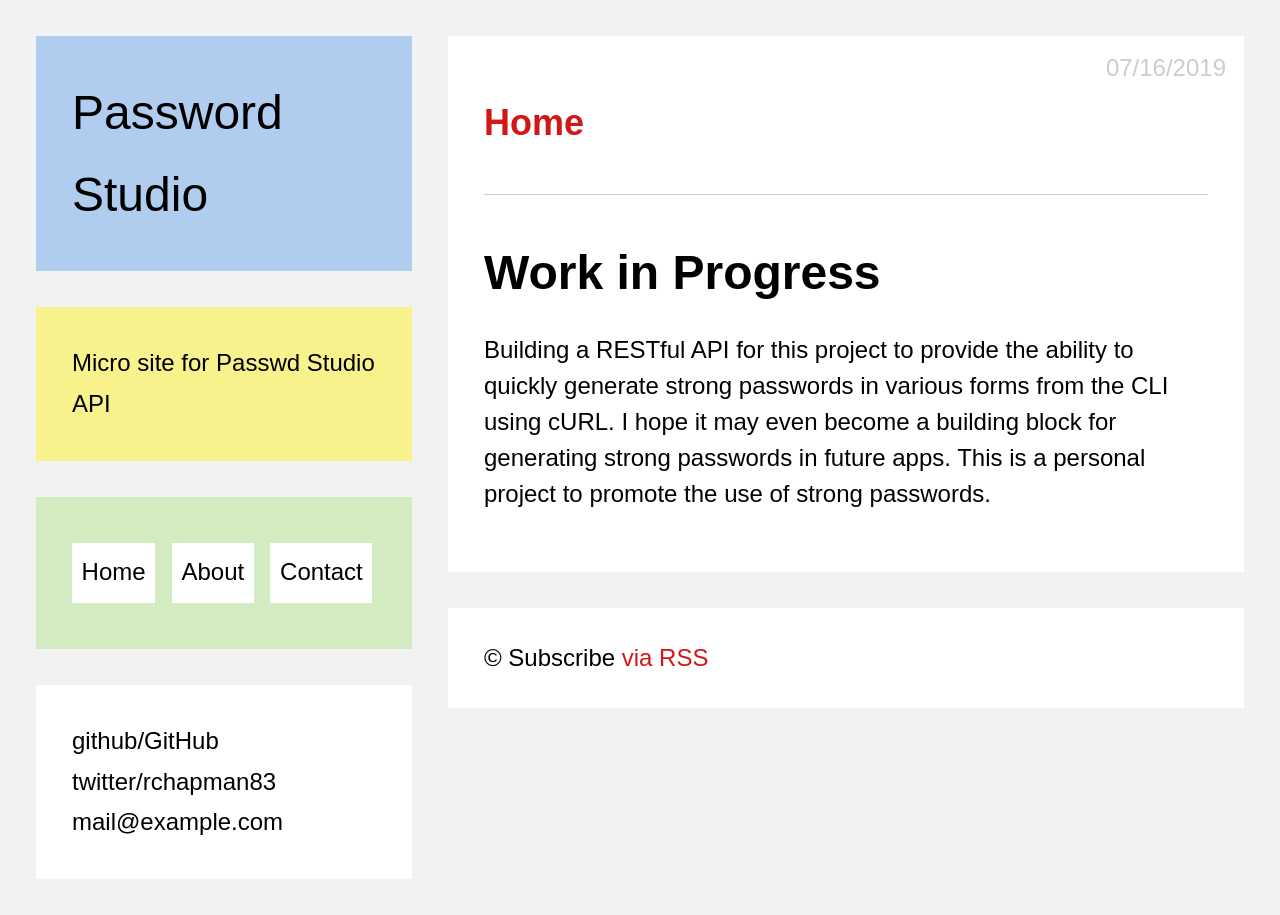
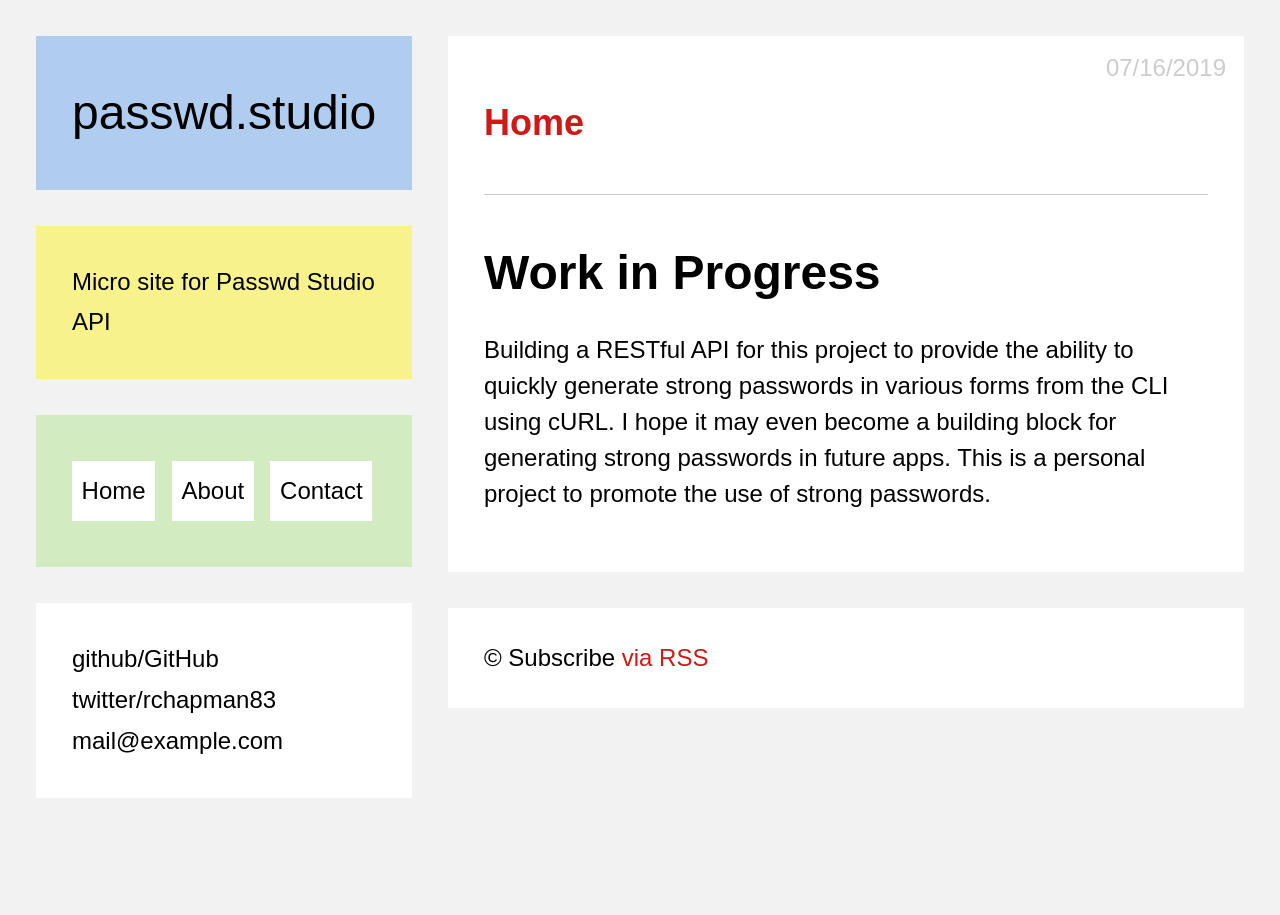
Before and after one commit to rchapman83/passwd-studio-web, a Jekyll site: the page built from home.markdown, in a window 1280 px wide. Built offline with Jekyll 4.4.1, drawn with Linux system fonts in a browser that asks for light colours.

Commit message:
Update _config.yml

```diff
--- a/_config.yml
+++ b/_config.yml
@@ -1,5 +1,5 @@
 ---
-title: Password Studio
+title: [passwd.studio]
 timezone: Australia/Melbourne
 collections:
   posts:
```
